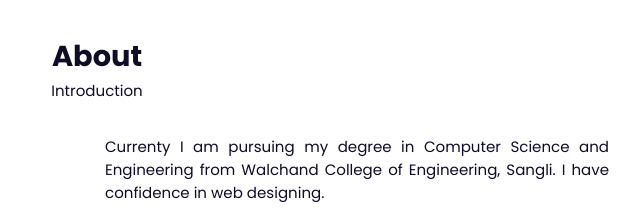
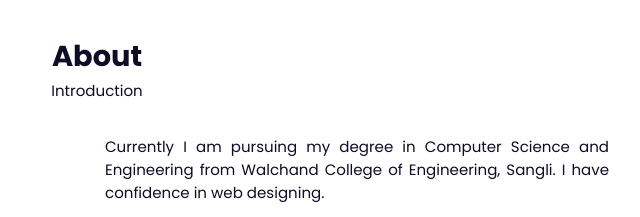
Before and after one commit to Aditya-Manapure/Aditya-Manapure-Portfolio, a plain HTML site: page index.html in a window 1280 px wide. Shown: the part 840-1057 px from the top of the page, 543-1183 px from the left. Drawn offline with nearby package versions, Linux system fonts and the light colour scheme.

Commit message:
Update index.html

```diff
--- a/index.html
+++ b/index.html
@@ -73,7 +73,7 @@
                 <img src ="./img/about.jpg" width="275" height="350" />
             </div>
             <div class="about-text">
-                <p>Currenty I am pursuing my degree in Computer Science and Engineering from Walchand College of Engineering, Sangli. I have confidence in web designing.</p>
+                <p>Currently I am pursuing my degree in Computer Science and Engineering from Walchand College of Engineering, Sangli. I have confidence in web designing.</p>
                 <div class="information">
 
                     <div class="info-box">
```
